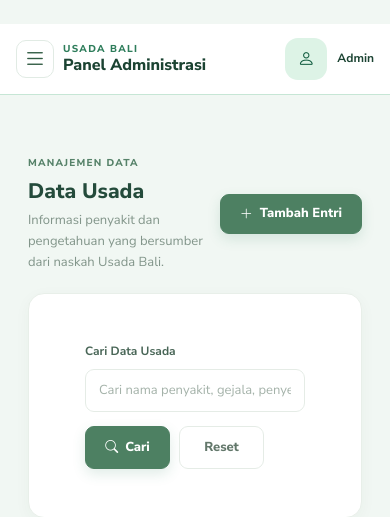
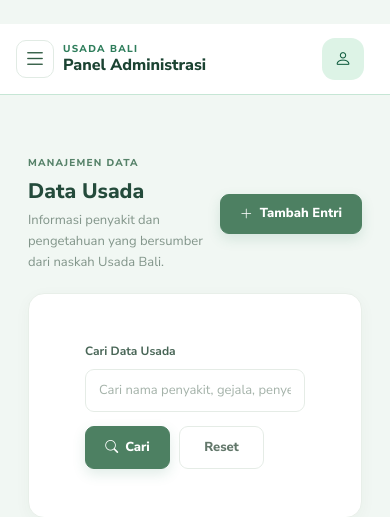
Before and after one commit to kanahayeay/usada-system, a CodeIgniter 4 app: the page made by app/Views/admin/entri_usada/index.php in a window 390 px wide. Shown: the top 517 px of the page. Run offline with PHP 8.4 and a stand-in for CodeIgniter, Linux system fonts and the light colour scheme; the template is opened without the code that fills it, so the values that code supplies are empty; some libraries are stand-ins or nearby versions.

Commit message:
perbaikan again yang ikon

```diff
--- a/public/css/admin.css
+++ b/public/css/admin.css
@@ -959,10 +959,11 @@
     }
 }
 
-/* Sembunyikan teks profil pada tampilan mobile */
+/* Sembunyikan informasi administrator pada tampilan mobile */
 @media (max-width: 768px) {
-    .admin-profile > div {
-        display: none;
+    .admin-profile strong,
+    .admin-profile small {
+        display: none !important;
     }
 
     .admin-profile {
@@ -970,7 +971,9 @@
     }
 
     .admin-profile__icon {
+        display: grid;
         width: 42px;
         height: 42px;
+        flex-shrink: 0;
     }
 }
```
